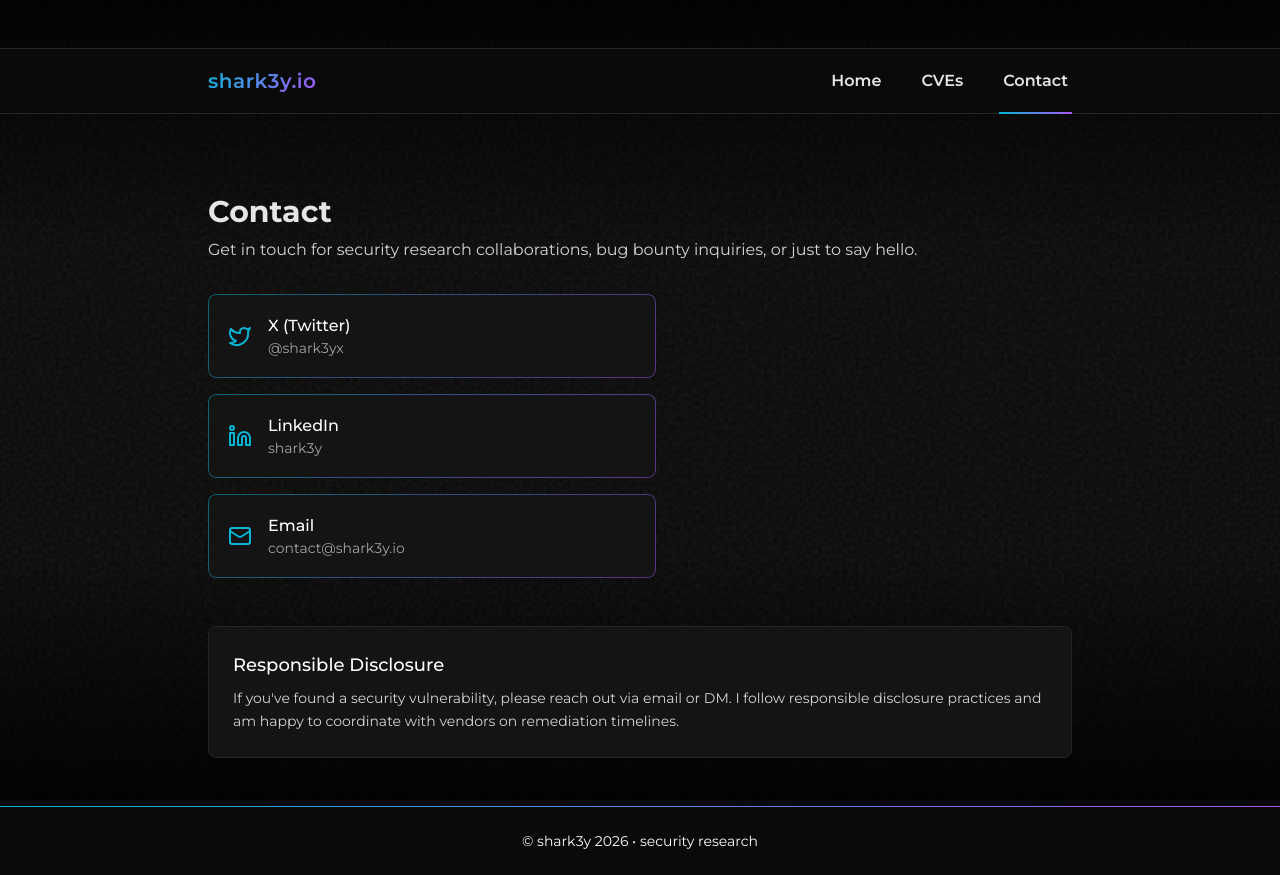
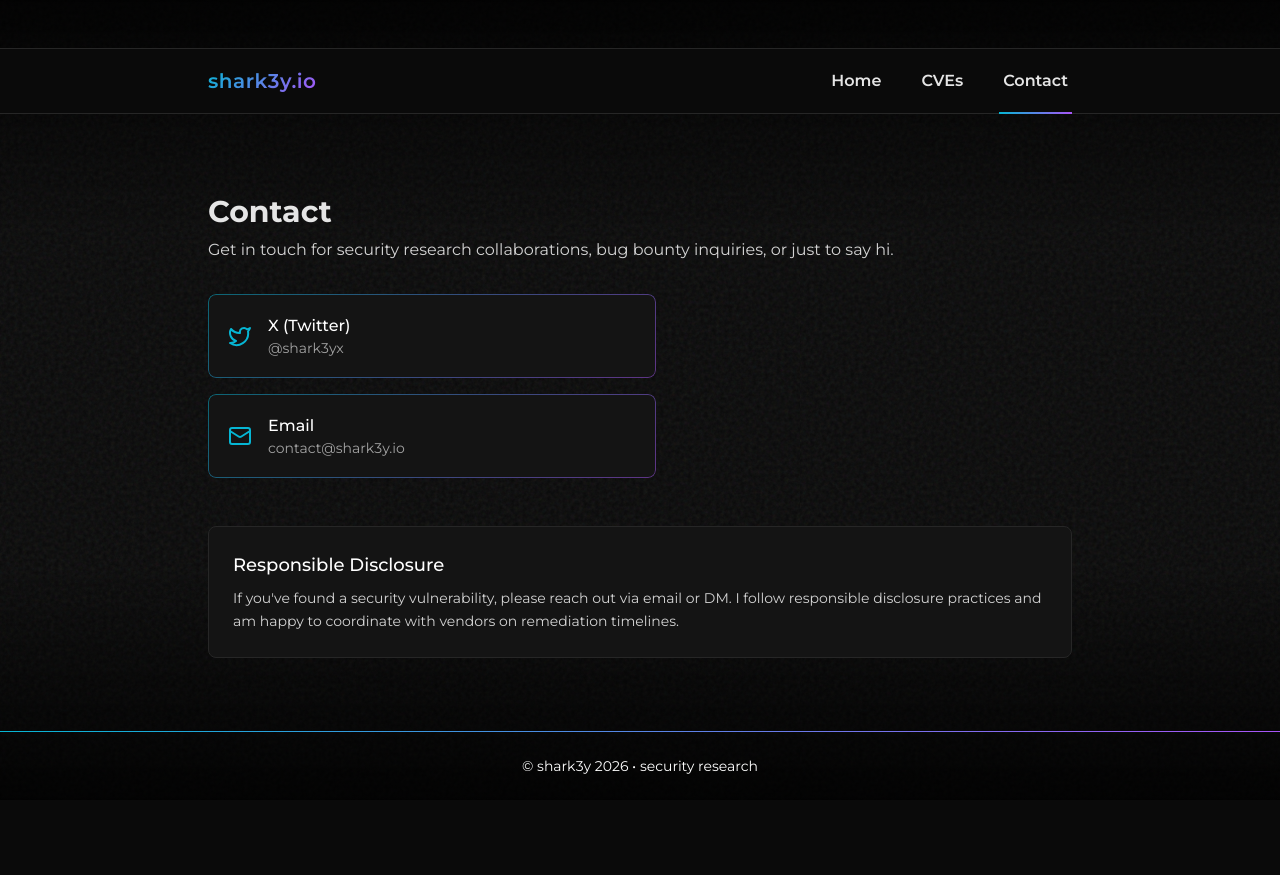
Before and after one commit to angusgee/shark3y.io, a React (Vite) app: page /contact in a window 1280 px wide. After the commit the page ends 800 px from the top, so only its background shows below. Built offline with nearby package versions, Linux system fonts and the light colour scheme.

Commit message:
refactor: multiple fixes for copy

```diff
--- a/src/data/cves.js
+++ b/src/data/cves.js
@@ -156,13 +156,13 @@ export const cves = [
     date: '2026-01-14',
   },
   {
-    id: 'CVE-202',
+    id: 'CVE-2025-14448',
     description: 'WP-Members Membership Plugin <= 3.5.4.3 - Authenticated (Subscriber+) Stored Cross-Site Scripting via Multiple Checkbox and Multiple Select User Profile Fields',
     cvss: 5.4,
     date: '2026-01-14',
   },
   {
-    id: 'CVE-202',
+    id: 'CVE-2025-14436',
     description: 'Brevo for WooCommerce <= 4.0.49 - Unauthenticated Stored Cross-Site Scripting',
     cvss: 7.2,
     date: '2026-01-08',
--- a/src/pages/CVEs.jsx
+++ b/src/pages/CVEs.jsx
@@ -68,7 +68,7 @@ export default function CVEs() {
       </div>
 
       <p className="mt-8 text-sm text-gray-muted text-center">
-        Showing {cves.length} CVEs • All vulnerabilities were responsibly disclosed
+        Showing {cves.length} CVEs • All vulnerabilities were responsibly disclosed and are now patched in the latest versions
       </p>
     </div>
   );
--- a/src/pages/Contact.jsx
+++ b/src/pages/Contact.jsx
@@ -6,12 +6,6 @@ const socialLinks = [
     href: 'https://x.com/shark3yx',
     icon: Twitter,
     handle: '@shark3yx',
-  },
-  {
-    name: 'LinkedIn',
-    href: 'https://linkedin.com/in/shark3y',
-    icon: Linkedin,
-    handle: 'shark3y',
   },
   {
     name: 'Email',
@@ -28,7 +22,7 @@ export default function Contact() {
         <span className="text-gray">Contact</span>
       </h1>
       <p className="text-gray-text mb-8">
-        Get in touch for security research collaborations, bug bounty inquiries, or just to say hello.
+        Get in touch for security research collaborations, bug bounty inquiries, or just to say hi.
       </p>
 
       <div className="flex flex-col gap-4 max-w-md">
--- a/src/pages/Home.jsx
+++ b/src/pages/Home.jsx
@@ -12,7 +12,7 @@ export default function Home() {
           security researcher • bug bounty hunter
         </p>
         <p className="mt-8 text-white text-lg max-w-xl mx-auto leading-relaxed">
-          Hi, I'm shark3y, a security researcher and bug bounty hunter with 20+ CVEs. Get in touch for web pentesting or collabs!
+          Hi, I'm shark3y, a security researcher and bug bounty hunter with 35+ CVEs. Get in touch for web pentesting or collabs!
         </p>
       </section>
 
```
